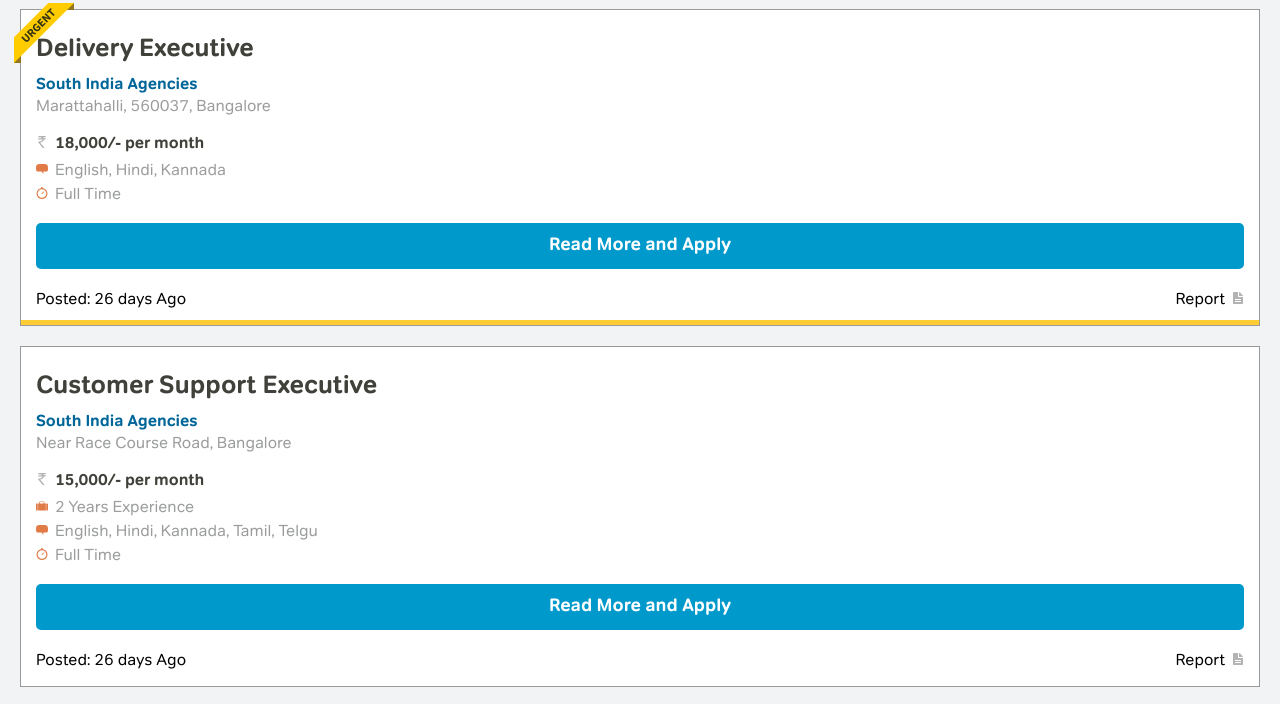
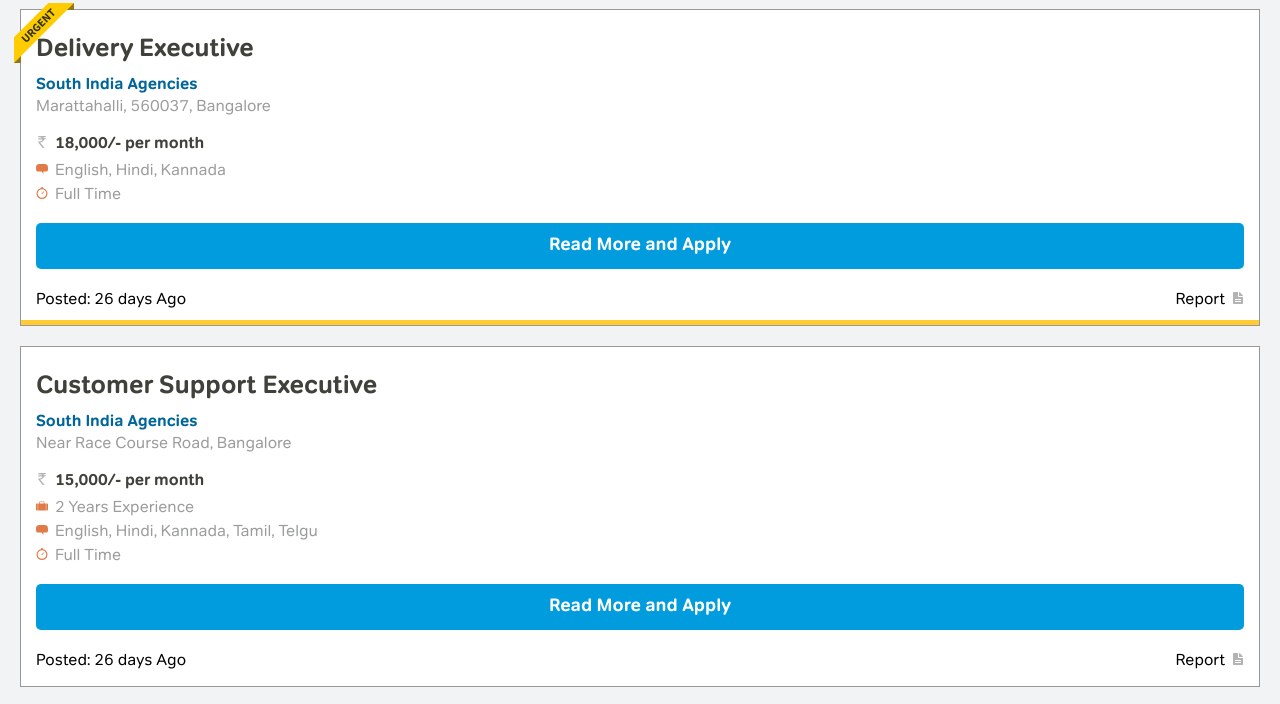
Before and after one commit to lalitrhombus/Jobsearch, a website: page jobsearch4/jobsearch.html in a window 1280 px wide. Shown: the part 63-767 px from the top of the page. Drawn offline with Linux system fonts and the light colour scheme.

Commit message:
change the color

```diff
--- a/jobsearch4/jobsearch.scss
+++ b/jobsearch4/jobsearch.scss
@@ -115,7 +115,7 @@
     text-align: center;
     border-radius: 5px;
     text-align: center;
-    background: #0099cc;
+    background: #009cde;
     font-size: 18px;
     color: #fff;
     padding: 12px 0;
```
Also changed, not shown: jobsearch4/jobsearch.css, jobsearch4/jobsearch.min.css.
